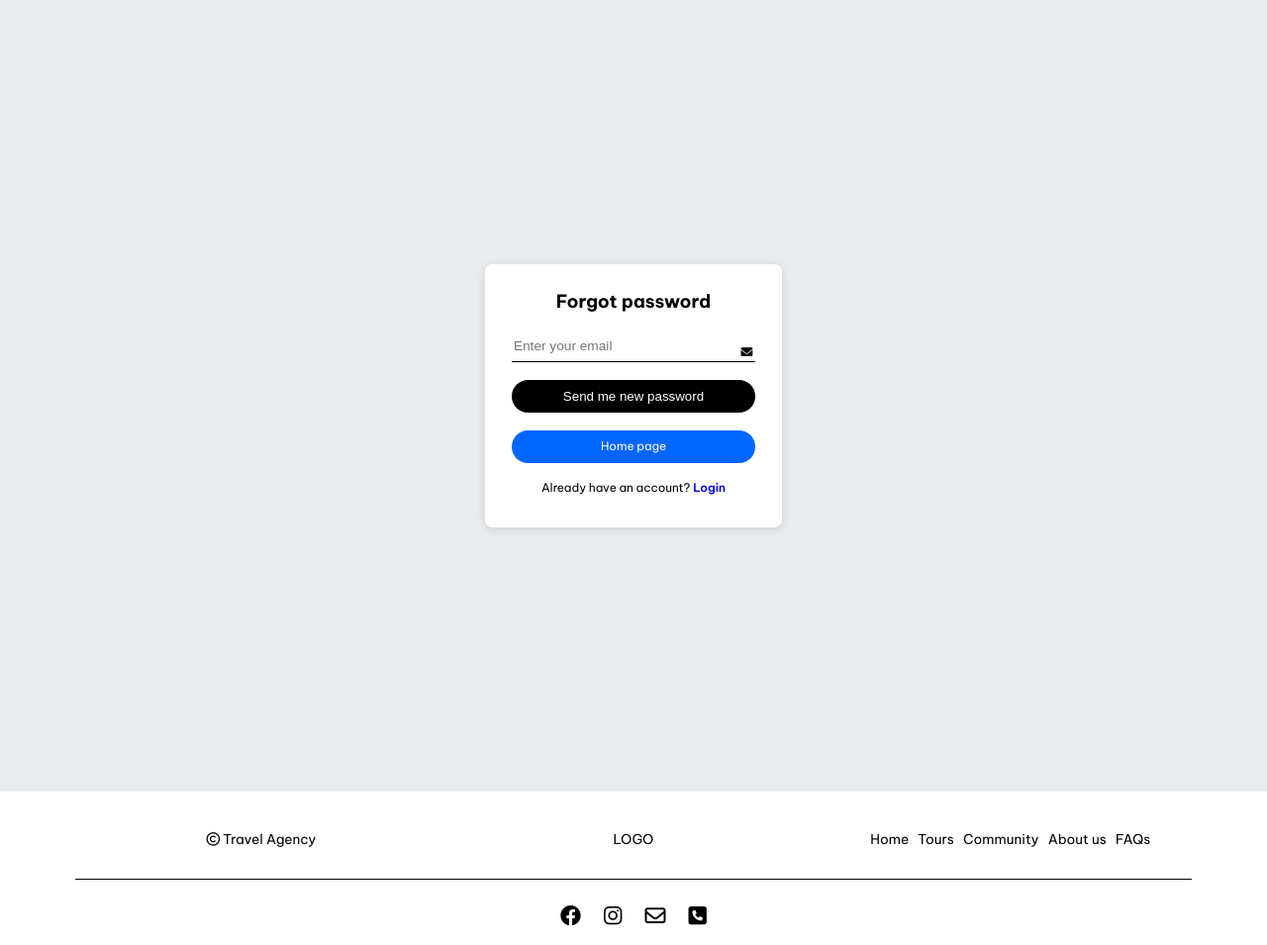
After one commit to AnhQuan27/tour_travel_agency_website, a PHP site: page /login/forgot.html in a window 1280 px wide. The commit adds this page. Shown: the whole page at 99% size. Run offline with PHP 8.4, Linux system fonts and the light colour scheme.

Commit message:
Login/Register UI

```diff
--- a/css/base.css
+++ b/css/base.css
@@ -59,6 +59,7 @@ html {
 .button--red {
     color: var(--white-color) !important;
     background-color: var(--red-color);
+    border: none !important;
 }
 
 .button--main {
@@ -71,8 +72,8 @@ html {
     border: .2rem solid #0150a0 !important;
 }
 
-.button--return:hover {
-    background-color: rgba(43, 144, 244, 0.1);
+.button--black:hover {
+    background-color: rgba(0, 0, 0, 0.9);
 }
 
 .button--black {
@@ -103,6 +104,7 @@ html {
     bottom: 0;
     left: 0;
     animation: fade-in linear .1s;
+    z-index: 999 !important;
 }
 
 
--- a/css/main.css
+++ b/css/main.css
@@ -1006,3 +1006,180 @@ input[type="radio"] {
     padding: 1rem 2rem;
 }
 /* End of Tours */
+
+/* Login */
+
+.login.body, .register.body {
+    background-color: #e9ebee;
+    height: 100vh;
+    justify-content: center;
+    align-items: center;
+}
+
+.login-form {
+    flex-direction: column;
+    justify-content: center;
+    align-items: center;
+    background-color: var(--white-color);
+    padding: 2rem 3rem;
+    padding-bottom: 3.5rem;
+    box-shadow: rgba(99, 99, 99, 0.2) 0px 2px 8px 0px;
+    border-radius: .8rem;
+}
+
+.login-form .grid__row {
+    flex-direction: column;
+}
+
+.login-form input {
+    outline: none;
+    border: none;
+    border-bottom: .2rem solid var(--black-color);
+    height: 3.5rem;
+    width: 27rem;
+    font-size: 1.5rem;
+    transition: all .25s ease-in-out;
+}
+
+.login-form .input {
+    position: relative;
+    margin-top: 3rem;
+    z-index: 1;
+}
+
+.login-form .input:first-of-type {
+    margin-top: 1rem;
+}
+
+.login-form input:focus{
+    border-bottom: .2rem solid var(--main-color);
+}
+
+.login-form input:focus + i {
+    color: var(--main-color);
+    transition: color .25s ease-in-out;
+}
+
+.login-form .input .fa-solid {
+    position: absolute;
+    right: .3rem;
+    top: 50%;
+    font-size: 1.3rem;
+}
+
+.input__under {
+    justify-content: space-between;
+    flex-direction: row !important;
+    align-items: center;
+    font-size: 1.2rem;
+}
+
+.input__under a {
+    color: var(--black-color);
+}
+
+.input__under a:hover {
+    color: var(--main-color);
+}
+
+.remember-me {
+    flex-direction: row !important;
+    justify-content: left;
+    align-items: center;
+    margin-top: .3rem;
+}
+
+.remember-me input {
+    width: 1.35rem;
+}
+
+.login-form .button {
+    margin-top: 2rem;
+    padding: 1rem 2rem;
+    border: none;
+}
+
+.login-form .button:hover {
+    border: none !important;
+}
+
+.login-form a.button {
+    text-align: center;
+    font-size: 1.3rem;
+}
+
+.login-form .register-link {
+    text-align: center;
+    font-size: 1.3rem;
+    margin-top: 2rem;
+}
+
+.login-form .register-link a {
+    font-weight: 600;
+}
+
+.modal__overlay.grid__row {
+    justify-content: center;
+}
+
+.info-reset {
+    top: 3rem;
+    position: absolute;
+    background-color: var(--white-color);
+    height: 8rem;
+    width: auto;
+    padding: 0 2rem;
+    font-size: 1.3rem;
+    font-weight: 500;
+    border-left: 1rem solid var(--green-color);
+    border-radius: .6rem;
+    animation: slide-in-top .2s linear;
+}
+
+.info-reset .fa-circle-check {
+    font-size: 2.8rem;
+    margin: auto;
+    margin-right: 1.6rem;
+}
+
+.reset__text {
+    height: fit-content;
+    margin: auto;
+}
+
+.reset__text h3 {
+    margin: .4rem 0;
+}
+
+.info-reset .fa-xmark {
+    position: absolute;
+    cursor: pointer;
+    font-size: 1.7rem;
+    top: 1rem;
+    right: 1rem;
+    border-radius: 50%;
+    padding: .2rem .45rem;
+    text-align: center;
+}
+
+.info-reset .fa-xmark:hover {
+    background-color: rgba(0, 0, 0, .2);
+    color: var(--white-color);
+}
+
+@keyframes slide-in-top {
+    from {
+        top: -10rem;
+    } to {
+        top: 3rem;
+    }
+}
+
+@keyframes slide-out-top {
+    from {
+        top: 3rem;
+    } to {
+        top: -10rem;
+    }
+}
+/* End of Login */
--- a/js/main.js
+++ b/js/main.js
@@ -50,3 +50,65 @@ function getNumTravelers() {
 }
 
 getNumTravelers();
+
+function showModal() {
+  const modal = document.querySelector('.modal');
+  const forgot = document.getElementById('forgot');
+  forgot.addEventListener('click', function (event) {
+      event.preventDefault();
+  modal.classList.remove('disable');
+  });
+}
+
+showModal();
+
+// function setRememberMe() {
+//   const rememberMeCheckbox = document.getElementById('remember_me');
+//   const username = document.getElementById('account').value;
+//   const password = document.getElementById('password').value;
+
+//   if (rememberMeCheckbox.checked) {
+//       // Lưu thông tin đăng nhập vào cookies
+//       document.cookie = `rememberedUsername=${username}; expires=Fri, 31 Dec 9999 23:59:59 GMT; path=/`;
+//       document.cookie = `rememberedPassword=${password}; expires=Fri, 31 Dec 9999 23:59:59 GMT; path=/`;
+
+//       // Hoặc lưu thông tin đăng nhập vào local storage
+//       localStorage.setItem('rememberedUsername', username);
+//       localStorage.setItem('rememberedPassword', password);
+//   }
+// }
+
+// // Hàm để kiểm tra và điền thông tin nếu có lưu trữ
+// function checkRememberMe() {
+//   // Kiểm tra xem có thông tin đã được lưu trữ trong cookies
+//   let rememberedUsernameCookie = getCookie('rememberedUsername');
+//   let rememberedPasswordCookie = getCookie('rememberedPassword');
+
+//   // Hoặc kiểm tra xem có thông tin đã được lưu trữ trong local storage
+//   let rememberedUsernameLocal = localStorage.getItem('rememberedUsername');
+//   let rememberedPasswordLocal = localStorage.getItem('rememberedPassword');
+
+//   // Ghi nhớ thông tin
+//   let rememberedUsername, rememberedPassword;
+
+//   // Sử dụng thông tin từ cookies nếu tồn tại
+//   if (rememberedUsernameCookie && rememberedPasswordCookie) {
+//       rememberedUsername = rememberedUsernameCookie;
+//       rememberedPassword = rememberedPasswordCookie;
+//   }
+
+//   // Sử dụng thông tin từ local storage nếu tồn tại và không có thông tin từ cookies
+//   else if (rememberedUsernameLocal && rememberedPasswordLocal) {
+//       rememberedUsername = rememberedUsernameLocal;
+//       rememberedPassword = rememberedPasswordLocal;
+//   }
+
+//   // Nếu có thông tin lưu trữ, điền nó vào các trường đăng nhập
+//   if (rememberedUsername && rememberedPassword) {
+//       document.getElementById('usernameInput').value = rememberedUsername;
+//       document.getElementById('passwordInput').value = rememberedPassword;
+//       document.getElementById('rememberMeCheckbox').checked = true;
+//   }
+// }
+
+// checkRememberMe();
--- /dev/null
+++ b/login/forgot.html
@@ -0,0 +1,118 @@
+<!DOCTYPE html>
+<html lang="en">
+<head>
+    <meta charset="UTF-8">
+    <meta name="viewport" content="width=device-width, initial-scale=1.0">
+    <title>Forgot password</title>
+    <link rel="stylesheet" href="../css/base.css">
+    <link rel="stylesheet" href="../css/main.css">
+    <link rel="stylesheet" href="https://cdnjs.cloudflare.com/ajax/libs/font-awesome/6.4.2/css/all.min.css">
+    <link href="https://fonts.googleapis.com/css2?family=Be+Vietnam+Pro:wght@100;200;300;400;500;600;700;800;900&display=swap" rel="stylesheet">
+</head>
+<body>
+    <div class="modal disable">
+        <div class="modal__overlay grid__row">
+            <div class="info-reset grid__row">
+                <i class="fa-solid fa-circle-check"></i>
+                <div class="reset__text">
+                    <h3>Success</h3>
+                    <span>We have sent you an email, please check your inbox!</span>
+                </div>
+                <i class="fa-solid fa-xmark" id="close-modal"></i>
+            </div>
+        </div>
+    </div>
+    <!-- Body -->
+    <div class="login body grid__row">
+        <div class="login-form grid__row">
+            <div class="website-logo">
+                <h1>Forgot password</h1>
+            </div>
+            <form action="post" class="grid__row">
+                <div class="input-account input">
+                    <input type="text" name="account" placeholder="Enter your email" class="account">
+                    <i class="fa-solid fa-envelope"></i>
+                </div>
+
+                <button class="button button--black" id="forgot">Send me new password</button>
+                <a href="../home.html" class="button button--main">Home page</a>
+                <div class="register-link">
+                    <span>Already have an account?</span>
+                    <a href="./login.html">Login</a>
+                </div>
+            </form>
+        </div>
+    </div>
+    <!-- End of Body -->
+
+    <!-- Footer -->
+    <footer class="footer">
+        <div class="footer__nav grid__row grid__full-width">
+            <p>
+                <i class="fa-regular fa-copyright"></i>
+                <span>Travel Agency</span>
+            </p>
+            <a href="../home.html" class="logo">LOGO</a>
+            <ul class="nav grid__row">
+                <a href="home.html">
+                    <li>Home</li>
+                </a>
+                <a href="../tours.html">
+                    <li>Tours</li>
+                </a>
+                <a href="../community.html">
+                    <li>Community</li>
+                </a>
+                <a href="../about.html">
+                    <li>About us</li>
+                </a>
+                <a href="../faqs.html">
+                    <li>FAQs</li>
+                </a>
+            </ul>
+        </div>
+
+        <div class="footer__icon">
+            <a href="facebook.com">
+                <i class="fa-brands fa-facebook"></i>
+            </a>
+
+            <a href="instagram.com">
+                <i class="fa-brands fa-instagram"></i>
+            </a>
+
+            <a href="mailto:">
+                <i class="fa-regular fa-envelope"></i>
+            </a>
+
+            <a href="tel:">
+                <i class="fa-solid fa-square-phone"></i>
+            </a>
+        </div>
+
+    </footer>
+    <!-- End of Footer -->
+    <script src="../js/main.js"></script>
+    <script>
+        function showModal() {
+            const modal = document.querySelector('.modal');
+            const forgot = document.getElementById('forgot');
+            forgot.addEventListener('click', function (event) {
+                event.preventDefault();
+            modal.classList.remove('disable');
+            });
+        }
+
+        function closeModal() {
+            const close = document.getElementById('close-modal');
+            const modal = document.querySelector('.modal'); // Thêm dòng này để lấy tham chiếu đến phần tử modal
+            close.addEventListener('click', function (event) {
+                modal.classList.add('disable');
+            });
+        }
+
+        showModal();
+        closeModal();
+    </script>
+</body>
+</html>
```
Also changed, not shown: login/login.html (+101 -0 lines), login/register.html (+104 -0 lines).
